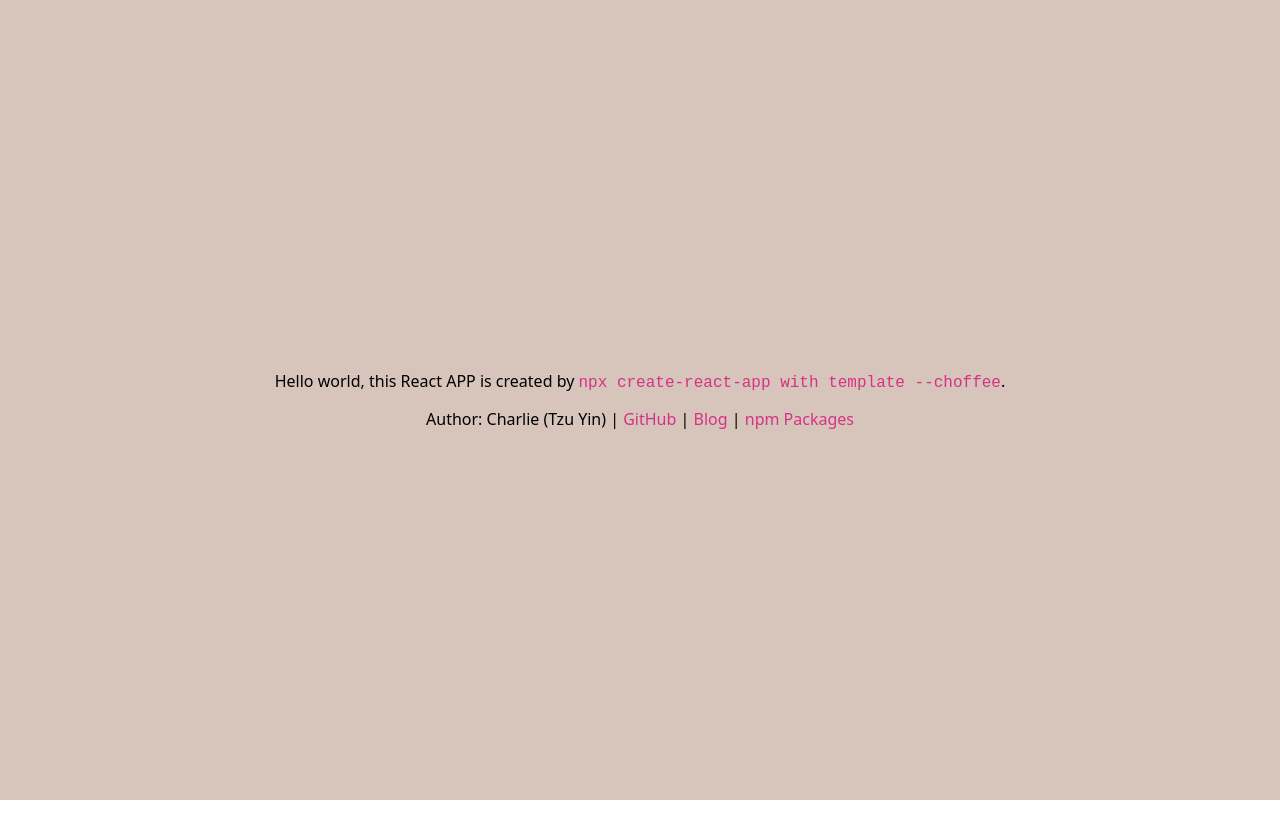
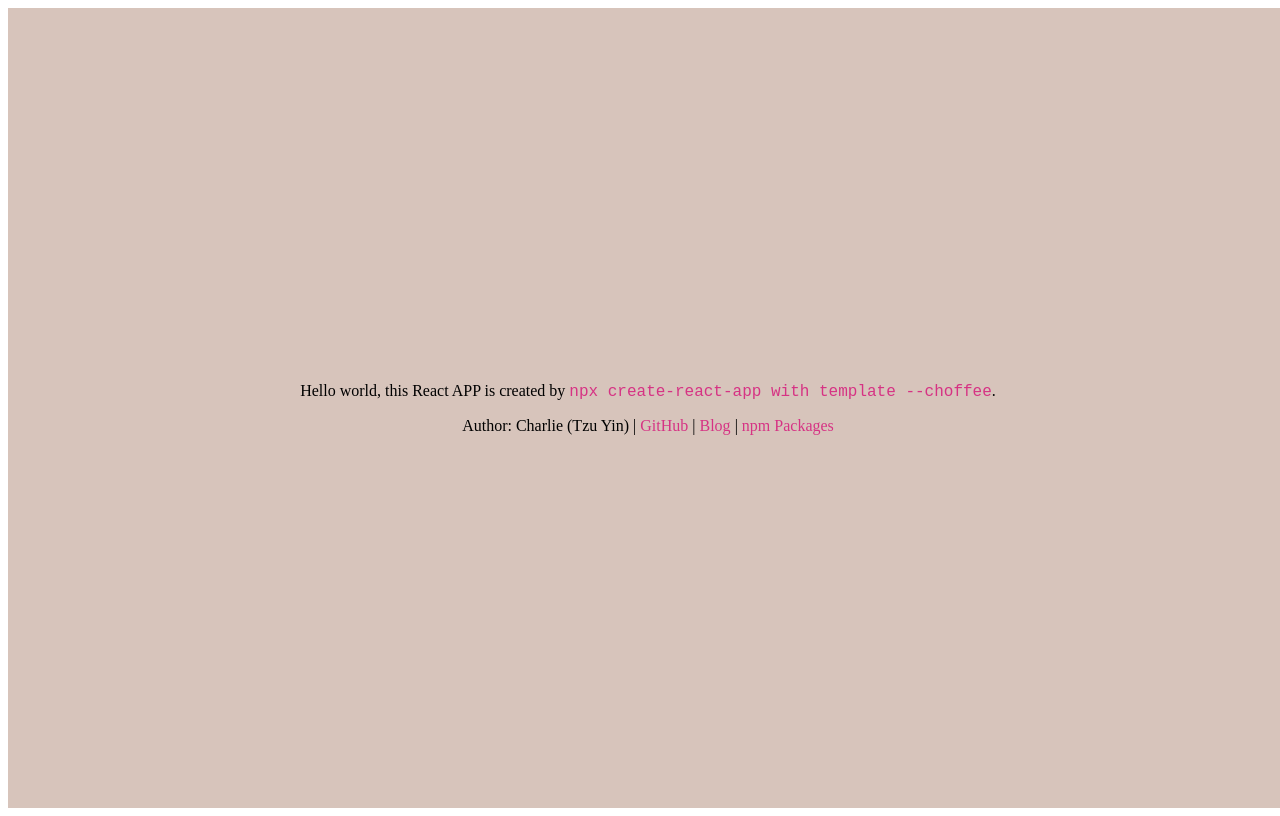
Before and after one commit to tzynwang/react-syntax-highlighter-with-copy, a React (Create React App) app: page / in a window 1280 px wide. Built offline with nearby package versions, Linux system fonts and the light colour scheme.

Commit message:
[feat] Replace index.css with CssBaseLine

```diff
--- a/src/index.css
+++ /dev/null
@@ -1,6 +0,0 @@
-* {
-  margin: 0;
-  padding: 0;
-  box-sizing: border-box;
-  font-family: system-ui;
-}
--- a/src/index.tsx
+++ b/src/index.tsx
@@ -1,10 +1,7 @@
 import React from 'react'
 import ReactDOM from 'react-dom'
-
 import App from '@Components/App'
 import ErrorBoundary from '@Components/Common/ErrorBoundary'
-
-import './index.css'
 
 ReactDOM.render(
   <React.StrictMode>
```
